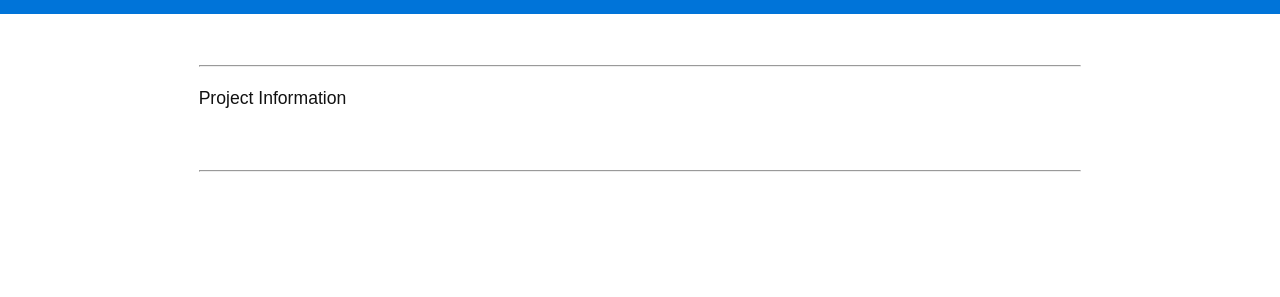
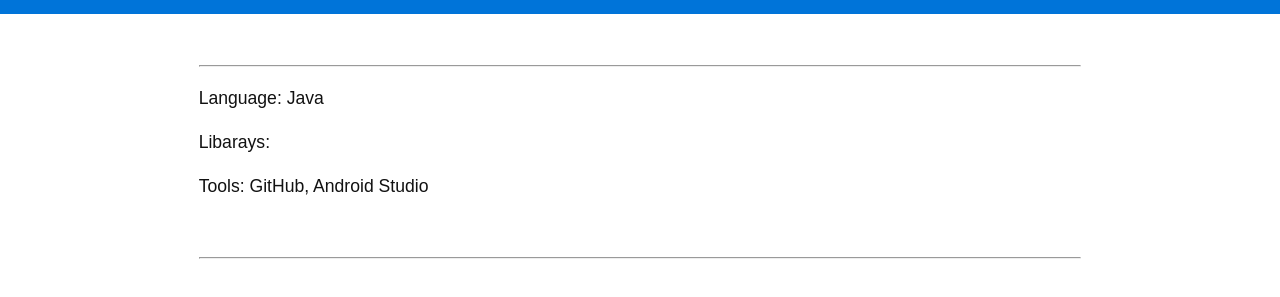
Before and after one commit to c1phr/Capstone_Website, a plain HTML site: page tools.html in a window 1280 px wide. Shown: the part 165-462 px from the top of the page. Drawn offline with Linux system fonts and the light colour scheme.

Commit message:
added stuff to tools and schedule

```diff
--- a/tools.html
+++ b/tools.html
@@ -41,7 +41,13 @@
                 </h2>
                 <hr>
                 <p>
-                    Project Information
+			Language: Java
+		</p>
+		<p>
+			Libarays:
+		</p>
+		<p>
+			Tools: GitHub, Android Studio
                 </p>
 
                 <h2 class="centered-text">
```
Also changed, not shown: schedule.html (+9 -1 lines).
